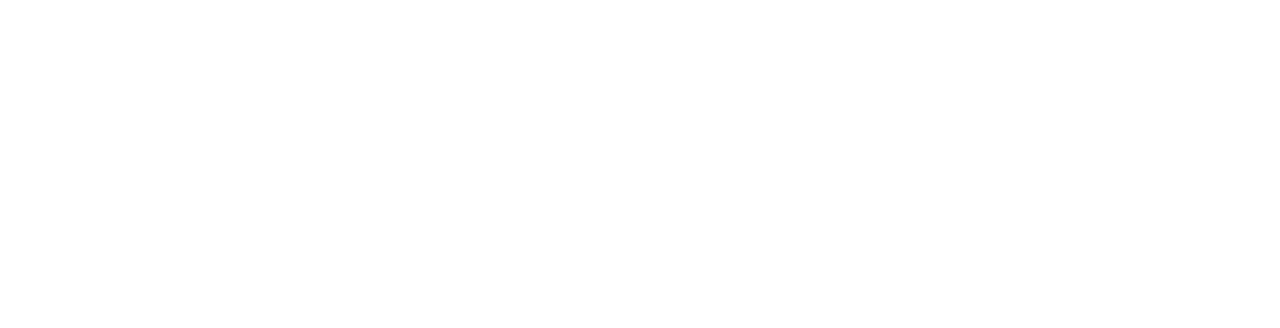
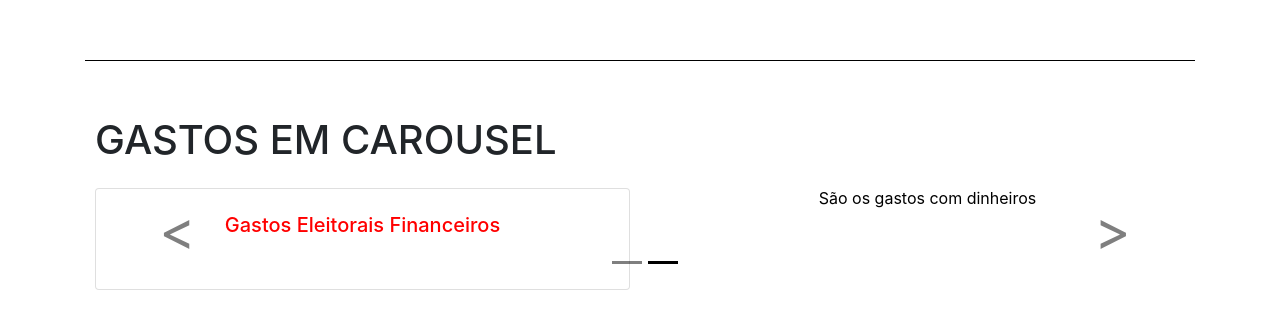
Before and after one commit to especula/eleicoes-2020, a React (Create React App) app: page / in a window 1280 px wide. Shown: the part 2956-3284 px from the top of the page. Before the commit the page ends 3016 px from the top, so only its background shows below. Built offline with nearby package versions, Linux system fonts and the light colour scheme.

Commit message:
Teste com  carousel

```diff
--- a/src/App.css
+++ b/src/App.css
@@ -11,6 +11,36 @@
   padding-top: 0;
 }
 
+.element.last {
+  height: 500px;
+}
+
+.carousel-indicators li{
+  background-color: black;
+}
+.carousel-control-prev-icon,
+.carousel-control-next-icon {
+  height: 100px;
+  width: 100px;
+  outline: black;
+  background-size: 100%, 100%;
+  border-radius: 50%;
+  /* border: 1px solid black; */
+  background-image: none;
+}
+
+.carousel-control-next-icon:after
+{
+  content: '>';
+  font-size: 55px;
+  color: black;
+}
+
+.carousel-control-prev-icon:after {
+  content: '<';
+  font-size: 55px;
+  color: black;
+}
 .active {
   color: red !important;
 }
--- a/src/App.js
+++ b/src/App.js
@@ -1,6 +1,6 @@
 import 'bootstrap/dist/css/bootstrap.min.css';
 import './App.css'
-import { Card, CardDeck, ListGroup, ListGroupItem } from 'react-bootstrap'
+import { Card, CardDeck, ListGroup, ListGroupItem, Carousel } from 'react-bootstrap'
 import Chart from "chart.js";
 import React from 'react';
 import ReactDOM from "react-dom";
@@ -235,7 +235,7 @@
   return (
     <div className="App">
       <header className="App-header">
-        <nav className="navbar navbar-default navbar-fixed-top">
+        <nav className="navbar navbar-fixed-top">
           <div className="container-fluid">
             <div
               className="collapse navbar-collapse"
@@ -447,9 +447,9 @@
           </Element>
         </div>
 
-        <Element name="test2" className="element no-padding" style={{background: '#fbf6f0'}}>
+        <Element name="test2" className="element no-padding" style={{ background: '#fbf6f0' }}>
           <h1>RECURSOS</h1>
-        <div className="row">
+          <div className="row mb-2">
             <div className="col">
               <Card>
                 <Card.Title className="text-center mt-4">Recursos de FEFC</Card.Title>
@@ -537,6 +537,61 @@
             </div>
           </div>
         </Element>
+        <Element name="test4" className="element last">
+          <h1 className="mb-4">GASTOS EM CAROUSEL</h1>
+          <Carousel style={{color: 'black'}}>
+            <Carousel.Item>
+
+              <div className="row">
+              <div className="col">
+               <Card>
+                <Card.Title className="text-center mt-4">Gastos Eleitorais Estimáveis</Card.Title>
+                <Card.Body>
+                  <BarChart
+                    title={dados.map(cand => cand.Nome)}
+                    data={dados.map(cand => cand["Gastos Eleitorais Estimáveis"])}
+                    color="#70CAD1"
+                    legenda={false}
+                  />
+                </Card.Body>
+              </Card>
+              </div>
+              <div className="col">
+              <Carousel.Caption>
+                <h3 style={{color: `black`}}>Gastos estimáveis</h3>
+                <p style={{color: `black`}}>São os gastos com despesas blablabla</p>
+              </Carousel.Caption>
+              </div>
+              </div>
+
+            </Carousel.Item>
+            <Carousel.Item>
+
+              <div className="row">
+              <div className="col">
+              <Card>
+                <Card.Title className="text-center mt-4">Gastos Eleitorais Financeiros</Card.Title>
+                <Card.Body>
+                  <BarChart
+                    title={dados.map(cand => cand.Nome)}
+                    data={dados.map(cand => cand["Gastos Eleitorais Financeiros"])}
+                    color="#70CAD1"
+                    legenda={false}
+                  />
+                </Card.Body>
+              </Card>
+              </div>
+              <div className="col mb-4">
+              <Carousel.Caption>
+                <h3 style={{color: `black`}}>Gastos Eleitorais Financeiros</h3>
+                <p style={{color: `black`}}>São os gastos com dinheiros</p>
+              </Carousel.Caption>
+              </div>
+              </div>
+
+            </Carousel.Item>
+          </Carousel>
+        </Element>
       </div>
 
       <div>
```
Lines whose indentation alone changed are shown as unchanged.
